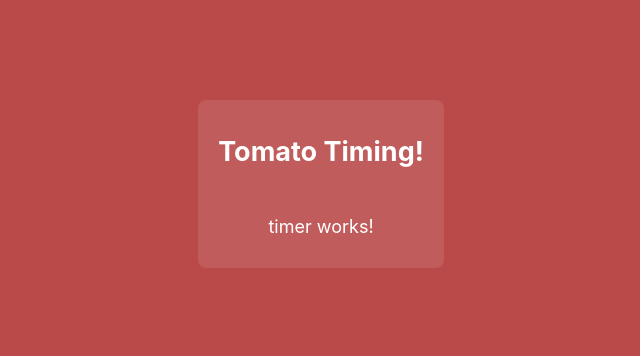
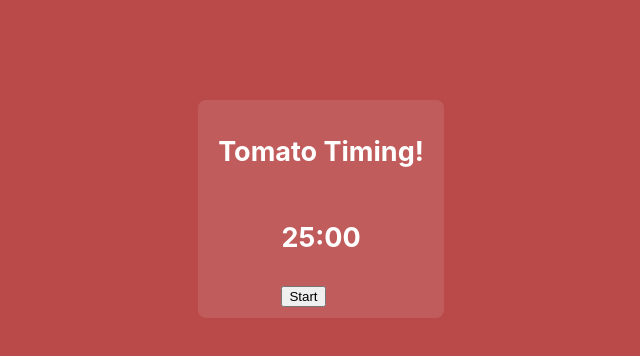
Before and after one commit to Alten-PRRMRC/PomodoroFocus, an Angular app: page / in a window 1280 px wide. Shown: the top 356 px of the page, without its empty margins (329-969 px from the left). Built offline with nearby package versions, Linux system fonts and the light colour scheme.

Commit message:
Initial timer added

```diff
--- a/src/timer/timer.component.html
+++ b/src/timer/timer.component.html
@@ -1 +1,10 @@
-<p>timer works!</p>
+<section>
+  <h2>
+    @if(isStarted){
+    {{ timer | async | date:'mm:ss' }}
+  } @else {
+    {{ millis | date:'mm:ss' }}
+  }
+  </h2>
+  <button (click)="timerToggle()">{{ labelStatus }}</button>
+</section>
--- a/src/timer/timer.component.ts
+++ b/src/timer/timer.component.ts
@@ -1,11 +1,55 @@
 import { Component } from '@angular/core';
+import { AsyncPipe, DatePipe } from '@angular/common';
+import {timer, map, takeWhile, type Observable, tap} from 'rxjs';
 
+const TOMATO_TIME = 1500000; // Set the initial timer for 25 minutes
 @Component({
   selector: 'app-timer',
-  imports: [],
+  imports: [AsyncPipe, DatePipe],
   templateUrl: './timer.component.html',
   styleUrl: './timer.component.css'
 })
 export class TimerComponent {
+  // Timer status (Started = true, Stopped = false)
+  isStarted: boolean;
+  // Button label
+  labelStatus: string;
+  // Time remaining in millis shown when stopped
+  millis: number;
+  // Initial time in millis
+  initialMillis: number;
+  // Timer shown when running
+  timer: Observable<number>;
+
+  constructor() {
+    this.initialMillis = TOMATO_TIME;
+    this.millis = this.initialMillis;
+    this.timer = this.getTimer;
+    this.isStarted = false;
+    this.labelStatus = "Start";
+  }
+
+  get getTimer(){
+    return timer(0, 1000) //Observable that begins at 0 and updates every second (1000 milliseconds)
+      .pipe(
+        tap({ // An extension to the observables that enables us to perform actions whenever a change occurs.
+          next: () => { // Runs each time the next value is emitted.
+            this.millis -= 1000; // Decrease timer of 1 second
+          },
+          finalize: () => { // When the Observable has finished
+            this.timerToggle(); // Stop the timer, assuming it has already started.
+          }}),
+        map(_ => this.millis), // We assign the timer value to the millis.
+        takeWhile(n => n > -1000) // Continue until the timer has expired
+      );
+  }
+
+  timerToggle(status = !this.isStarted) {
+    if(this.millis <= 0){ // If, when we stop the timer, it is finished...
+      this.millis = this.initialMillis; // ...we reset it to the initial value
+    }
+    this.isStarted = status; // We display the value of the Observable instead of millis, and vice versa
+    this.labelStatus = this.isStarted ? "Stop" : "Start"; // Change the label in the button
+  }
 
 }
```
